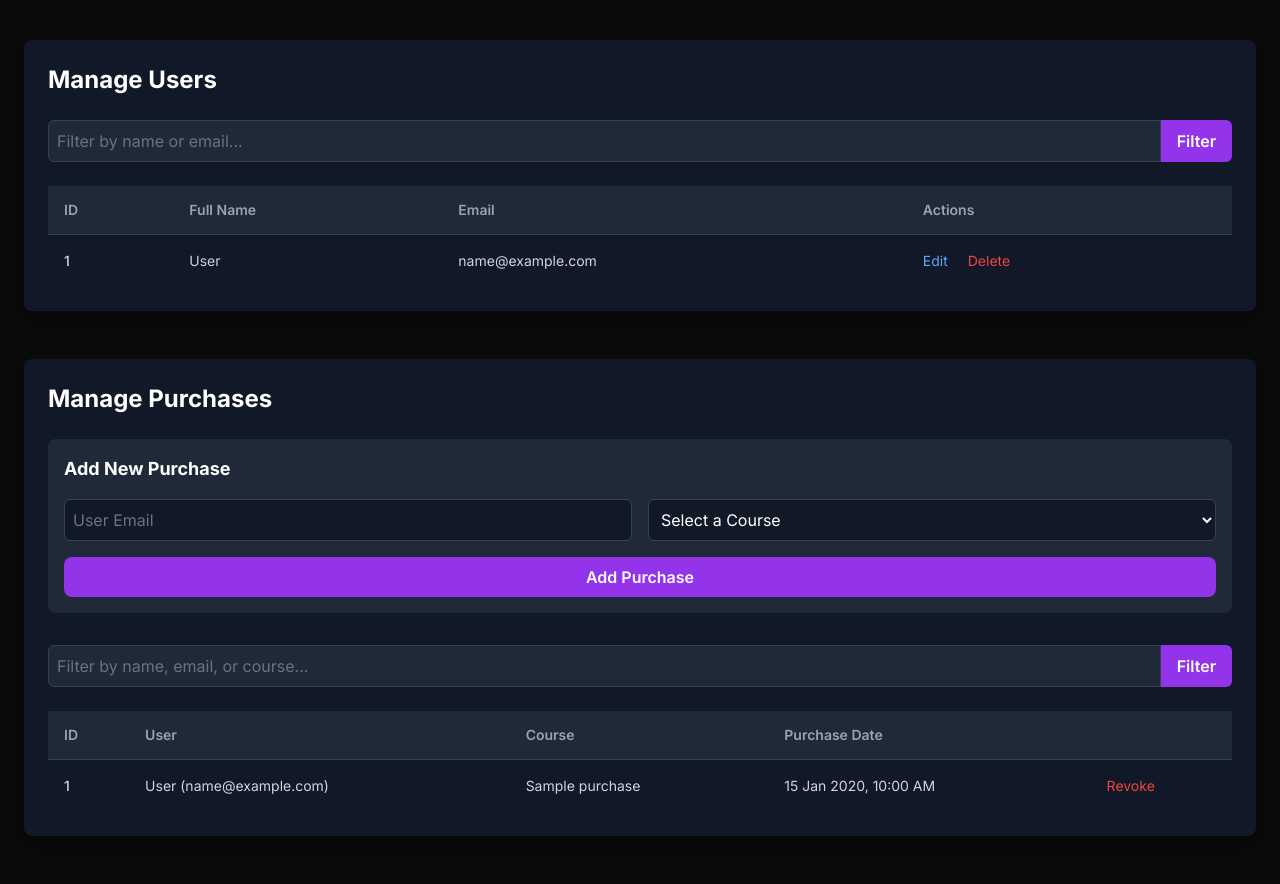
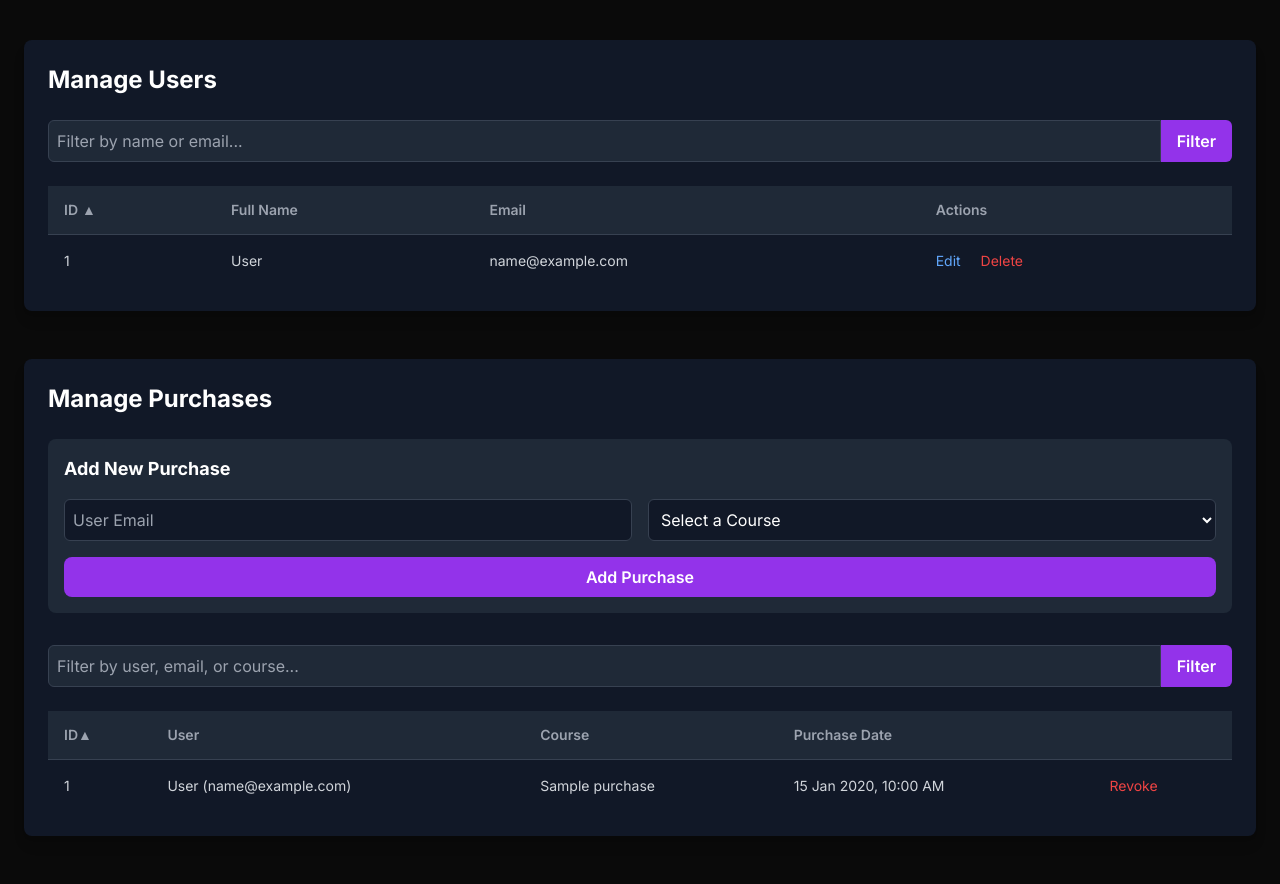
Before and after one commit to tradewithplan/trade-with-plan-flask-app, a Flask app: page /admin in a window 1280 px wide. Shown: the part 184-1068 px from the top of the page. Run offline with Flask 3, Linux system fonts and the light colour scheme; the visitor is signed in with stand-in values (Sample User, id 1); a database or web service that is not in the repository returns one stand-in record (values such as "Sample title"); some libraries are stand-ins or nearby versions.

Commit message:
Add sort functions in admin dashboard

```diff
--- a/app.py
+++ b/app.py
@@ -604,28 +604,51 @@ def reset_password(token):
 # -------- NEW ADMIN ROUTES -----------
 # -------------------------------------
 
-# --- MODIFIED: Admin Dashboard with Filtering ---
+# --- Admin Dashboard with Filtering AND Sorting ---
 @app.route('/admin')
 @admin_required
 def admin_dashboard():
-    """Renders the admin dashboard with lists of users and purchases, including filtering."""
+    """Renders the admin dashboard with lists of users and purchases, including filtering and sorting."""
     cur = get_db()
 
-    # Get filter terms from the URL query parameters
+    # --- Get filter and sort parameters from the URL ---
     user_filter = request.args.get('user_filter', '').strip()
     purchase_filter = request.args.get('purchase_filter', '').strip()
+    sort_by = request.args.get('sort_by', 'id') # Default sort column
+    order = request.args.get('order', 'asc') # Default sort order
 
-    # --- Fetch users with optional filtering ---
+    # --- Security: Validate sort parameters to prevent SQL injection ---
+    # Whitelist of columns that are allowed to be sorted
+    user_sortable_columns = ['id', 'fullname', 'email']
+    purchase_sortable_columns = ['id', 'fullname', 'email', 'course_name', 'purchase_date']
+
+    # Check if the requested sort column is in the appropriate whitelist
+    is_user_sort = sort_by in user_sortable_columns
+    is_purchase_sort = sort_by in purchase_sortable_columns
+
+    # Default to a safe column if an invalid one is provided
+    if not (is_user_sort or is_purchase_sort):
+        sort_by = 'id'
+
+    # Ensure order is either 'asc' or 'desc'
+    if order not in ['asc', 'desc']:
+        order = 'asc'
+
+    # --- Fetch users with filtering and sorting ---
     users_query = "SELECT * FROM users"
     params = []
     if user_filter:
         users_query += " WHERE fullname ILIKE %s OR email ILIKE %s"
         params.extend([f"%{user_filter}%", f"%{user_filter}%"])
-    users_query += " ORDER BY id ASC"
+
+    if is_user_sort:
+        # Safely add the validated sort parameters to the query
+        users_query += f" ORDER BY {sort_by} {order.upper()}"
+
     cur.execute(users_query, tuple(params))
     users = cur.fetchall()
 
-    # --- Fetch purchases with optional filtering ---
+    # --- Fetch purchases with filtering and sorting ---
     purchases_query = """
         SELECT
             p.id, p.course_name, p.purchase_date,
@@ -637,7 +660,14 @@ def admin_dashboard():
     if purchase_filter:
         purchases_query += " WHERE u.fullname ILIKE %s OR u.email ILIKE %s OR p.course_name ILIKE %s"
         params.extend([f"%{purchase_filter}%", f"%{purchase_filter}%", f"%{purchase_filter}%"])
-    purchases_query += " ORDER BY p.purchase_date DESC"
+
+    if is_purchase_sort:
+        # Safely add the validated sort parameters to the query
+        purchases_query += f" ORDER BY {sort_by} {order.upper()}"
+    else:
+        # Default sort for purchases if no valid sort is specified
+        purchases_query += " ORDER BY purchase_date DESC"
+
     cur.execute(purchases_query, tuple(params))
     purchases = cur.fetchall()
 
@@ -645,7 +675,9 @@ def admin_dashboard():
                            users=users,
                            purchases=purchases,
                            user_filter=user_filter,
-                           purchase_filter=purchase_filter)
+                           purchase_filter=purchase_filter,
+                           sort_by=sort_by,
+                           order=order)
 
 
 # --- NEW: Route to handle editing a user (both GET and POST) ---
--- a/templates/admin.html
+++ b/templates/admin.html
@@ -21,13 +21,16 @@
             background: linear-gradient(90deg, #a78bfa, #6b21a8);
             -webkit-background-clip: text;
             -webkit-text-fill-color: transparent;
-            font-size: inherit;
-            font-weight: inherit;
+        }
+        th a {
+            display: inline-flex;
+            align-items: center;
         }
     </style>
 </head>
 <body class="antialiased">
 
+    <!-- Flash Messages -->
     <div id="flash-messages-container" class="fixed top-5 left-5 z-50 w-full max-w-md">
         {% with messages = get_flashed_messages(with_categories=true) %}
             {% if messages %}
@@ -41,7 +44,7 @@
                         <span>{{ message }}</span>
                         <button type="button" class="ml-auto -mx-1.5 -my-1.5 bg-transparent text-current rounded-lg focus:ring-2 focus:ring-gray-400 p-1.5 hover:bg-gray-800/50 inline-flex h-8 w-8" data-dismiss-target>
                             <span class="sr-only">Dismiss</span>
-                        <svg class="w-5 h-5" fill="currentColor" viewBox="0 0 20 20" xmlns="http://www.w3.org/2000/svg"><path fill-rule="evenodd" d="M4.293 4.293a1 1 0 011.414 0L10 8.586l4.293-4.293a1 1 0 111.414 1.414L11.414 10l4.293 4.293a1 1 0 01-1.414 1.414L10 11.414l-4.293 4.293a1 1 0 01-1.414-1.414L8.586 10 4.293 5.707a1 1 0 010-1.414z" clip-rule="evenodd"></path></svg>
+                            <svg class="w-5 h-5" fill="currentColor" viewBox="0 0 20 20"><path fill-rule="evenodd" d="M4.293 4.293a1 1 0 011.414 0L10 8.586l4.293-4.293a1 1 0 111.414 1.414L11.414 10l4.293 4.293a1 1 0 01-1.414 1.414L10 11.414 5.707a1 1 0 01-1.414-1.414z" clip-rule="evenodd"></path></svg>
                         </button>
                     </div>
                 {% endfor %}
@@ -59,13 +62,15 @@
         </header>
 
         <main class="space-y-12">
+
+            <!-- Manage Users -->
             <section class="bg-gray-900 rounded-lg p-6 shadow-lg">
                 <h2 class="text-2xl font-bold text-white mb-6">Manage Users</h2>
                 <form method="get" action="{{ url_for('admin_dashboard') }}" class="mb-6">
                     <div class="flex">
                         <input type="text" name="user_filter" placeholder="Filter by name or email..." value="{{ user_filter or '' }}"
-                               class="flex-grow p-2 rounded-l-md bg-gray-800 border border-gray-700 text-white placeholder-gray-500 focus:outline-none focus:ring-2 focus:ring-purple-500">
-                        <button type="submit" class="bg-purple-600 hover:bg-purple-700 text-white font-semibold py-2 px-4 rounded-r-md transition-colors">Filter</button>
+                            class="flex-grow p-2 rounded-l-md bg-gray-800 border border-gray-700 text-white focus:ring-2 focus:ring-purple-500">
+                        <button type="submit" class="bg-purple-600 hover:bg-purple-700 text-white font-semibold py-2 px-4 rounded-r-md">Filter</button>
                     </div>
                 </form>
 
@@ -73,94 +78,128 @@
                     <table class="min-w-full divide-y divide-gray-700">
                         <thead class="bg-gray-800">
                             <tr>
-                                <th scope="col" class="py-3.5 px-4 text-sm font-semibold text-gray-400 text-left">ID</th>
-                                <th scope="col" class="py-3.5 px-4 text-sm font-semibold text-gray-400 text-left">Full Name</th>
-                                <th scope="col" class="py-3.5 px-4 text-sm font-semibold text-gray-400 text-left">Email</th>
-                                <th scope="col" class="py-3.5 px-4 text-sm font-semibold text-gray-400 text-left">Actions</th>
+                                <th class="py-3.5 px-4 text-sm font-semibold text-gray-400 text-left">
+                                    {% set next_order = 'desc' if sort_by == 'id' and order == 'asc' else 'asc' %}
+                                    <a href="{{ url_for('admin_dashboard', sort_by='id', order=next_order, user_filter=user_filter) }}">
+                                        ID {% if sort_by == 'id' %} <span class="ml-1">{{ '▲' if order == 'asc' else '▼' }}</span> {% endif %}
+                                    </a>
+                                </th>
+                                <th class="py-3.5 px-4 text-sm font-semibold text-gray-400 text-left">
+                                    {% set next_order = 'desc' if sort_by == 'fullname' and order == 'asc' else 'asc' %}
+                                    <a href="{{ url_for('admin_dashboard', sort_by='fullname', order=next_order, user_filter=user_filter) }}">
+                                        Full Name {% if sort_by == 'fullname' %} <span class="ml-1">{{ '▲' if order == 'asc' else '▼' }}</span> {% endif %}
+                                    </a>
+                                </th>
+                                <th class="py-3.5 px-4 text-sm font-semibold text-gray-400 text-left">
+                                    {% set next_order = 'desc' if sort_by == 'email' and order == 'asc' else 'asc' %}
+                                    <a href="{{ url_for('admin_dashboard', sort_by='email', order=next_order, user_filter=user_filter) }}">
+                                        Email {% if sort_by == 'email' %} <span class="ml-1">{{ '▲' if order == 'asc' else '▼' }}</span> {% endif %}
+                                    </a>
+                                </th>
+                                <th class="py-3.5 px-4 text-sm font-semibold text-gray-400 text-left">Actions</th>
                             </tr>
                         </thead>
                         <tbody class="divide-y divide-gray-800">
                             {% for user in users %}
                                 <tr>
-                                    <td class="py-4 px-4 text-sm font-medium text-gray-300">{{ user.id }}</td>
+                                    <td class="py-4 px-4 text-sm text-gray-300">{{ user.id }}</td>
                                     <td class="py-4 px-4 text-sm text-gray-300">{{ user.fullname }}</td>
                                     <td class="py-4 px-4 text-sm text-gray-300">{{ user.email }}</td>
-                                    <td class="py-4 px-4 text-sm whitespace-nowrap space-x-4">
-                                        <a href="{{ url_for('edit_user', user_id=user.id) }}" class="text-blue-400 hover:text-blue-600 transition-colors">Edit</a>
-                                        <form action="{{ url_for('delete_user', user_id=user.id) }}" method="post" onsubmit="return confirm('Are you sure you want to delete this user and all their purchases?');" class="inline">
-                                            <button type="submit" class="text-red-500 hover:text-red-700 transition-colors">Delete</button>
+                                    <td class="py-4 px-4 text-sm space-x-4">
+                                        <a href="{{ url_for('edit_user', user_id=user.id) }}" class="text-blue-400 hover:text-blue-600">Edit</a>
+                                        <form action="{{ url_for('delete_user', user_id=user.id) }}" method="post" onsubmit="return confirm('Delete this user and all purchases?');" class="inline">
+                                            <button type="submit" class="text-red-500 hover:text-red-700">Delete</button>
                                         </form>
                                     </td>
                                 </tr>
                             {% else %}
-                                <tr>
-                                    <td colspan="4" class="py-4 px-4 text-sm text-center text-gray-500">No users found.</td>
-                                </tr>
+                                <tr><td colspan="4" class="py-4 px-4 text-center text-gray-500">No users found.</td></tr>
                             {% endfor %}
                         </tbody>
                     </table>
                 </div>
             </section>
 
+            <!-- Manage Purchases -->
             <section class="bg-gray-900 rounded-lg p-6 shadow-lg">
                 <h2 class="text-2xl font-bold text-white mb-6">Manage Purchases</h2>
 
+                <!-- Add New Purchase -->
                 <div class="mb-8 p-4 bg-gray-800 rounded-lg">
                     <h3 class="text-lg font-bold text-white mb-4">Add New Purchase</h3>
                     <form action="{{ url_for('add_purchase') }}" method="post" class="space-y-4">
                         <div class="flex flex-col sm:flex-row gap-4">
                             <input type="email" name="user_email" placeholder="User Email" required
-                                   class="flex-1 p-2 rounded-md bg-gray-900 border border-gray-700 text-white placeholder-gray-500 focus:outline-none focus:ring-2 focus:ring-purple-500">
+                                class="flex-1 p-2 bg-gray-900 border border-gray-700 text-white rounded-md focus:ring-2 focus:ring-purple-500">
                             <select name="course_name" required
-                                    class="flex-1 p-2 rounded-md bg-gray-900 border border-gray-700 text-white focus:outline-none focus:ring-2 focus:ring-purple-500">
+                                class="flex-1 p-2 bg-gray-900 border border-gray-700 text-white rounded-md focus:ring-2 focus:ring-purple-500">
                                 <option value="" disabled selected>Select a Course</option>
                                 <option value='ICT "Forever Model"'>ICT "Forever Model"</option>
                                 <option value="Basic to Advanced">Basic to Advanced</option>
                                 <option value="1-1 Personal Mentorship">1-1 Personal Mentorship</option>
                             </select>
                         </div>
-                        <button type="submit" class="w-full bg-purple-600 hover:bg-purple-700 text-white font-semibold py-2 rounded-lg transition-colors">Add Purchase</button>
+                        <button type="submit" class="w-full bg-purple-600 hover:bg-purple-700 text-white font-semibold py-2 rounded-lg">Add Purchase</button>
                     </form>
                 </div>
 
+                <!-- Filter -->
                 <form method="get" action="{{ url_for('admin_dashboard') }}" class="mb-6">
                     <div class="flex">
-                        <input type="text" name="purchase_filter" placeholder="Filter by name, email, or course..." value="{{ purchase_filter or '' }}"
-                               class="flex-grow p-2 rounded-l-md bg-gray-800 border border-gray-700 text-white placeholder-gray-500 focus:outline-none focus:ring-2 focus:ring-purple-500">
-                        <button type="submit" class="bg-purple-600 hover:bg-purple-700 text-white font-semibold py-2 px-4 rounded-r-md transition-colors">Filter</button>
+                        <input type="text" name="purchase_filter" placeholder="Filter by user, email, or course..." value="{{ purchase_filter or '' }}"
+                            class="flex-grow p-2 rounded-l-md bg-gray-800 border border-gray-700 text-white focus:ring-2 focus:ring-purple-500">
+                        <button type="submit" class="bg-purple-600 hover:bg-purple-700 text-white font-semibold py-2 px-4 rounded-r-md">Filter</button>
                     </div>
                 </form>
 
+                <!-- Purchases Table -->
                 <div class="overflow-x-auto">
                     <table class="min-w-full divide-y divide-gray-700">
                         <thead class="bg-gray-800">
                             <tr>
-                                <th scope="col" class="py-3.5 px-4 text-sm font-semibold text-gray-400 text-left">ID</th>
-                                <th scope="col" class="py-3.5 px-4 text-sm font-semibold text-gray-400 text-left">User</th>
-                                <th scope="col" class="py-3.5 px-4 text-sm font-semibold text-gray-400 text-left">Course</th>
-                                <th scope="col" class="py-3.5 px-4 text-sm font-semibold text-gray-400 text-left">Purchase Date</th>
-                                <th scope="col" class="relative py-3.5 px-4">
-                                    <span class="sr-only">Actions</span>
+                                <th class="py-3.5 px-4 text-sm font-semibold text-gray-400 text-left">
+                                    {% set next_order = 'desc' if sort_by == 'id' and order == 'asc' else 'asc' %}
+                                    <a href="{{ url_for('admin_dashboard', sort_by='id', order=next_order, purchase_filter=purchase_filter) }}">
+                                        ID {% if sort_by == 'id' %} <span>{{ '▲' if order == 'asc' else '▼' }}</span> {% endif %}
+                                    </a>
                                 </th>
+                                <th class="py-3.5 px-4 text-sm font-semibold text-gray-400 text-left">
+                                    {% set next_order = 'desc' if sort_by == 'fullname' and order == 'asc' else 'asc' %}
+                                    <a href="{{ url_for('admin_dashboard', sort_by='fullname', order=next_order, purchase_filter=purchase_filter) }}">
+                                        User {% if sort_by == 'fullname' %} <span>{{ '▲' if order == 'asc' else '▼' }}</span> {% endif %}
+                                    </a>
+                                </th>
+                                <th class="py-3.5 px-4 text-sm font-semibold text-gray-400 text-left">
+                                    {% set next_order = 'desc' if sort_by == 'course_name' and order == 'asc' else 'asc' %}
+                                    <a href="{{ url_for('admin_dashboard', sort_by='course_name', order=next_order, purchase_filter=purchase_filter) }}">
+                                        Course {% if sort_by == 'course_name' %} <span>{{ '▲' if order == 'asc' else '▼' }}</span> {% endif %}
+                                    </a>
+                                </th>
+                                <th class="py-3.5 px-4 text-sm font-semibold text-gray-400 text-left">
+                                    {% set next_order = 'desc' if sort_by == 'purchase_date' and order == 'asc' else 'asc' %}
+                                    <a href="{{ url_for('admin_dashboard', sort_by='purchase_date', order=next_order, purchase_filter=purchase_filter) }}">
+                                        Purchase Date {% if sort_by == 'purchase_date' %} <span>{{ '▲' if order == 'asc' else '▼' }}</span> {% endif %}
+                                    </a>
+                                </th>
+                                <th class="py-3.5 px-4 text-sm font-semibold text-gray-400 text-left"><span class="sr-only">Actions</span></th>
                             </tr>
                         </thead>
                         <tbody class="divide-y divide-gray-800">
                             {% for purchase in purchases %}
                                 <tr>
-                                    <td class="py-4 px-4 text-sm font-medium text-gray-300">{{ purchase.id }}</td>
+                                    <td class="py-4 px-4 text-sm text-gray-300">{{ purchase.id }}</td>
                                     <td class="py-4 px-4 text-sm text-gray-300">{{ purchase.fullname }} ({{ purchase.email }})</td>
                                     <td class="py-4 px-4 text-sm text-gray-300">{{ purchase.course_name }}</td>
                                     <td class="py-4 px-4 text-sm text-gray-300">{{ purchase.purchase_date.strftime('%d %b %Y, %I:%M %p') }}</td>
-                                    <td class="py-4 px-4 text-sm whitespace-nowrap">
-                                        <form action="{{ url_for('delete_purchase', purchase_id=purchase.id) }}" method="post" onsubmit="return confirm('Are you sure you want to delete this purchase?');">
-                                            <button type="submit" class="text-red-500 hover:text-red-700 transition-colors">Revoke</button>
+                                    <td class="py-4 px-4 text-sm">
+                                        <form action="{{ url_for('delete_purchase', purchase_id=purchase.id) }}" method="post"
+                                            onsubmit="return confirm('Delete this purchase?');">
+                                            <button type="submit" class="text-red-500 hover:text-red-700">Revoke</button>
                                         </form>
                                     </td>
                                 </tr>
                             {% else %}
-                                <tr>
-                                    <td colspan="5" class="py-4 px-4 text-sm text-center text-gray-500">No purchases found.</td>
-                                </tr>
+                                <tr><td colspan="5" class="py-4 px-4 text-center text-gray-500">No purchases found.</td></tr>
                             {% endfor %}
                         </tbody>
                     </table>
@@ -169,28 +208,18 @@
         </main>
     </div>
 
+    <!-- Auto Dismiss Flash Messages -->
     <script>
         function dismissMessage(element) {
             if (!element) return;
             element.style.transition = 'opacity 0.5s ease-out';
             element.style.opacity = '0';
-            setTimeout(() => {
-                element.remove();
-            }, 500);
+            setTimeout(() => element.remove(), 500);
         }
-
-        const flashMessages = document.querySelectorAll('.flash-message');
-
-        flashMessages.forEach(message => {
-            const closeButton = message.querySelector('[data-dismiss-target]');
-            if (closeButton) {
-                closeButton.addEventListener('click', () => {
-                    dismissMessage(message);
-                });
-            }
-            setTimeout(() => {
-                dismissMessage(message);
-            }, 4000); // Message will disappear after 4 seconds
+        document.querySelectorAll('.flash-message').forEach(msg => {
+            const closeBtn = msg.querySelector('[data-dismiss-target]');
+            if (closeBtn) closeBtn.addEventListener('click', () => dismissMessage(msg));
+            setTimeout(() => dismissMessage(msg), 4000);
         });
     </script>
 </body>
```
Lines whose indentation alone changed are shown as unchanged.
